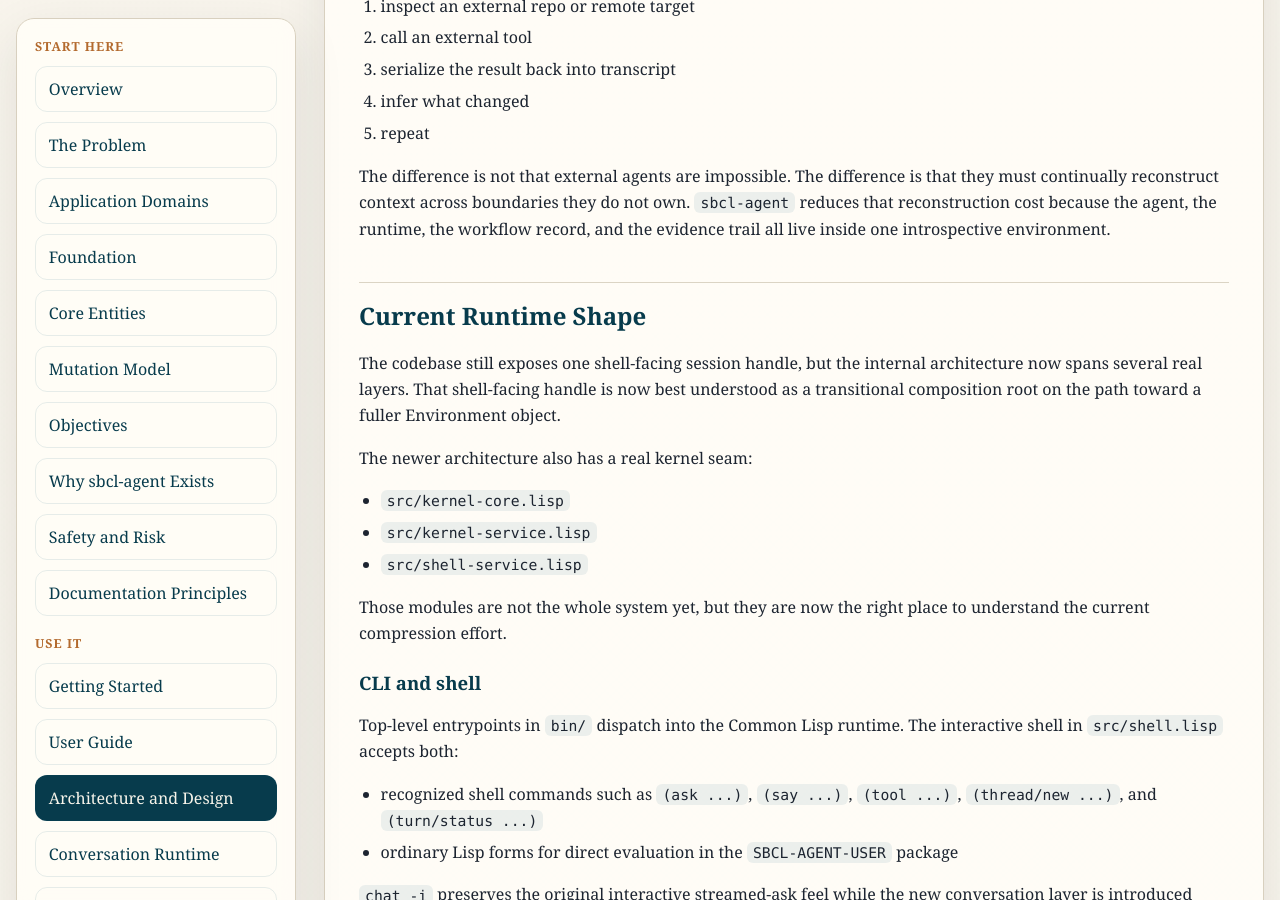
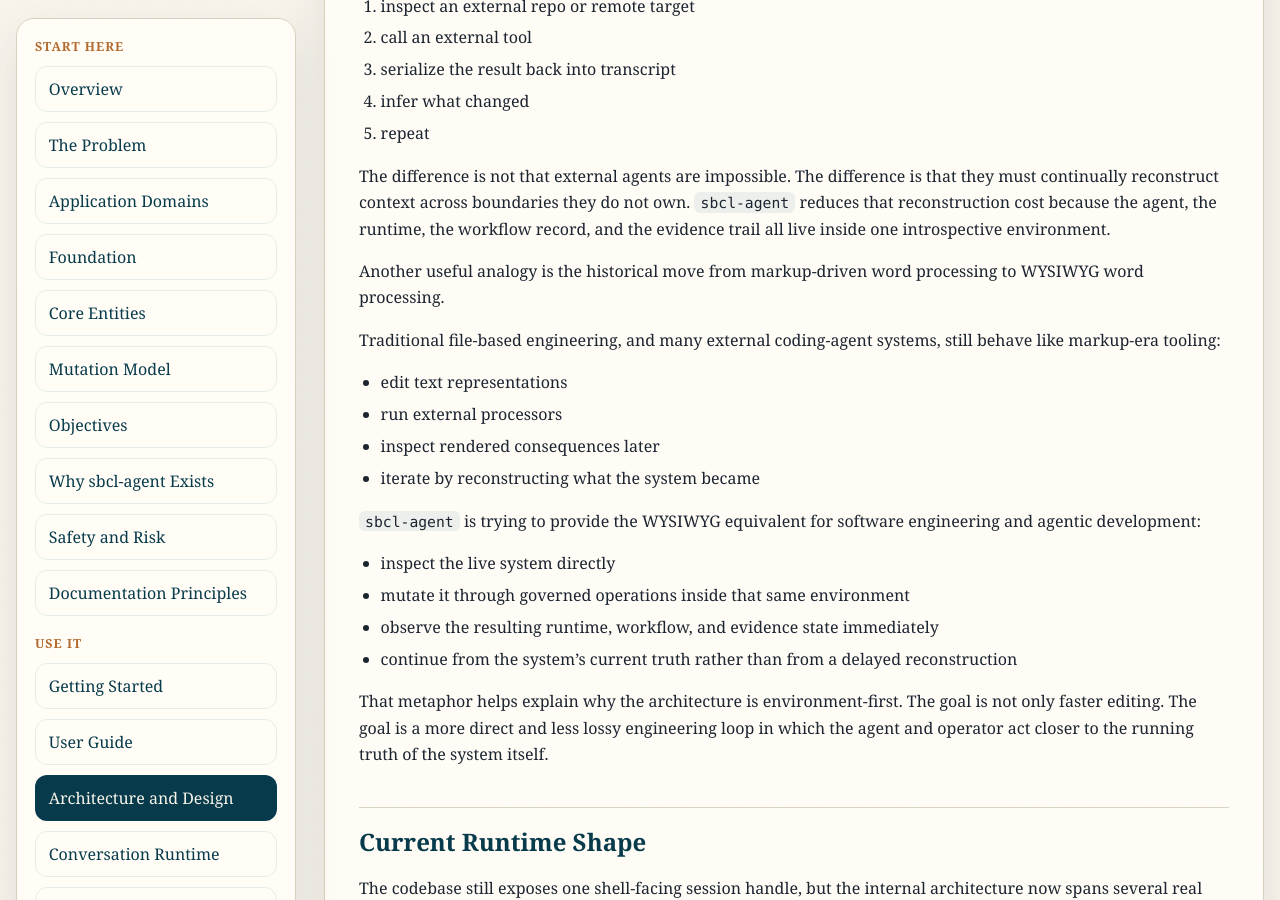
Before and after one commit to pauljbernard/sbcl-agent, a Jekyll site: the page built from docs/architecture.md, in a window 1280 px wide and 900 px high, scrolled down 11749 px. Built offline with Jekyll 4.4.1, drawn with Linux system fonts in a browser that asks for light colours.

Commit message:
Add WYSIWYG engineering model metaphor

```diff
--- a/docs/architecture.md
+++ b/docs/architecture.md
@@ -549,6 +549,24 @@ That loop is shorter and less lossy than:
 
 The difference is not that external agents are impossible. The difference is that they must continually reconstruct context across boundaries they do not own. `sbcl-agent` reduces that reconstruction cost because the agent, the runtime, the workflow record, and the evidence trail all live inside one introspective environment.
 
+Another useful analogy is the historical move from markup-driven word processing to WYSIWYG word processing.
+
+Traditional file-based engineering, and many external coding-agent systems, still behave like markup-era tooling:
+
+- edit text representations
+- run external processors
+- inspect rendered consequences later
+- iterate by reconstructing what the system became
+
+`sbcl-agent` is trying to provide the WYSIWYG equivalent for software engineering and agentic development:
+
+- inspect the live system directly
+- mutate it through governed operations inside that same environment
+- observe the resulting runtime, workflow, and evidence state immediately
+- continue from the system's current truth rather than from a delayed reconstruction
+
+That metaphor helps explain why the architecture is environment-first. The goal is not only faster editing. The goal is a more direct and less lossy engineering loop in which the agent and operator act closer to the running truth of the system itself.
+
 ## Current Runtime Shape
 
 The codebase still exposes one shell-facing session handle, but the internal architecture now spans several real layers. That shell-facing handle is now best understood as a transitional composition root on the path toward a fuller Environment object.
```
Also changed, not shown: README.md.
